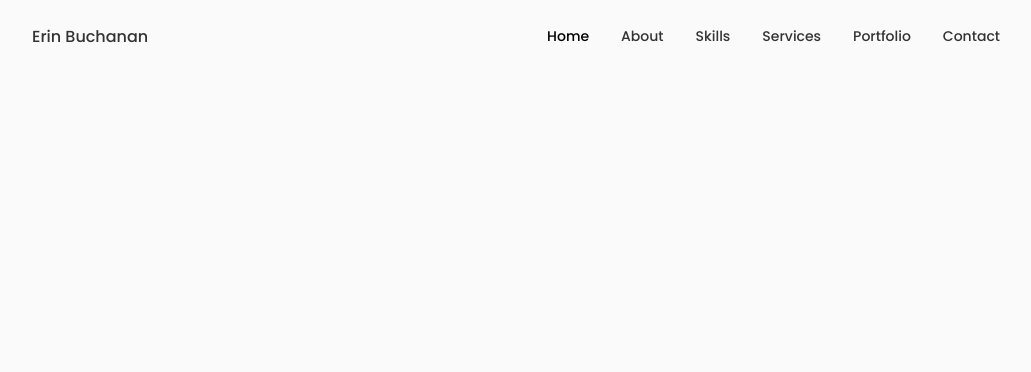
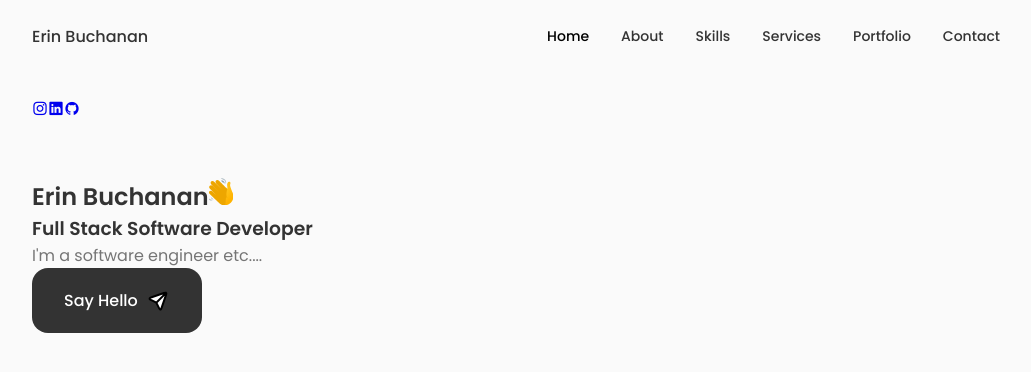
Before and after one commit to erinkyle15/Erin-Buchanan-Portfolio, a React (Create React App) app: page / in a window 1280 px wide. Shown: the top 372 px of the page, without its empty margins (124-1155 px from the left). Built offline with nearby package versions, Linux system fonts and the light colour scheme.

Commit message:
svg
add graphics

```diff
--- a/src/App.js
+++ b/src/App.js
@@ -1,11 +1,16 @@
 import React from 'react'
 import "./App.css";
 import Header from './components/header/Header';
+import Home from './components/home/Home';
 
 const App = () => {
   return (
     <>
       <Header />
+
+      <main className='main'>
+      <Home />
+      </main>
     </>
   )
 }
--- /dev/null
+++ b/src/components/home/Data.jsx
@@ -0,0 +1,113 @@
+import React from 'react'
+
+const Data = () => {
+  return (
+    <div className="home__data">
+        <h1 className="home__title">Erin Buchanan
+            <svg
+                width="24px"
+                height="36px"
+                viewBox="14 0 100 80"
+                fill="none"
+                xmlns="http://www.w3.org/2000/svg"
+                class="home__hand">
+                <radialGradient id="IconifyId17ecdb2904d178eab21437" cx="-779.868" cy="686.689" r="91.008"
+                    gradientTransform="scale(1 -1) rotate(45 506.867 1318.897)" gradientUnits="userSpaceOnUse">
+                    <stop offset=".353" stop-color="#ffca28"></stop>
+                    <stop offset=".872" stop-color="#ffb300"></stop>
+                </radialGradient>
+                <path
+                    d="M59.53 107.44c-3.95-3.17-40.63-38.84-41.04-39.23c-1.62-1.62-2.64-3.3-2.92-4.84c-.29-1.6.2-3
+                    1.5-4.3c1.21-1.21 2.69-1.85 4.28-1.85c1.94 0 3.93.92 5.59 2.59l16.63 15.98c.29.28.67.42 1.04.42a1.494
+                    1.494 0 0 0 1.07-2.54L19.13 46.25c-2.66-2.66-3.91-6.73-.75-9.89c1.21-1.21 2.69-1.85 4.28-1.85c1.94 0 3.93.92
+                    5.59 2.59l27.16 26.48c.29.28.67.43 1.05.43s.77-.15 1.06-.44c.58-.58.59-1.52.01-2.11L24.91
+                    28.02c-1.51-1.51-2.42-3.32-2.58-5.08c-.15-1.79.48-3.45 1.83-4.8c1.21-1.21 2.69-1.85 4.28-1.85c1.94 0
+                    3.93.92 5.59 2.58L67.3 51.31c.29.28.67.43 1.05.43s.77-.15 1.06-.44c.58-.58.59-1.52.01-2.11L45.26
+                    24.36c-1.52-1.52-2.43-3.32-2.58-5.08c-.15-1.79.48-3.45 1.83-4.8c1.21-1.21 2.69-1.85 4.28-1.85c1.94
+                    0 3.93.92 5.59 2.59c8.86 8.7 31.99 31.45 32.77 32.29c2.97 2.05 3.57-1.05 3.72-3.06c.17-2.34-2.51-10.51-.95-17.86c2.62-9.77
+                    10.17-8.17 10.34-8.09c4.14 1.94 3.35 4.84 1.88 10.67l-.15 1.15c-1.54 7.62 9.04 30.2 9.82 31.89c4.15 9.08 8.93 27.49-6.9
+                    43.32c-17.35 17.35-38.83 8.46-45.38 1.91z"
+                    fill="url(#IconifyId17ecdb2904d178eab21437)">
+                </path>
+                <path
+                    d="M81.79 117.18c-10.64 0-19.69-5.09-23.26-8.62c-3.21-2.62-23.47-22.18-39.97-38.19c-.67-.65-1.06-1.02-1.1-1.07c-1.87
+                    -1.87-3.03-3.82-3.36-5.66c-.38-2.09.27-3.98 1.91-5.63c1.5-1.5 3.34-2.29 5.34-2.29c2.35 0 4.71 1.08 6.65 3.03l16.61
+                    15.96l-26.56-27.42c-3.06-3.06-4.6-8.13-.73-11.99c1.5-1.5 3.34-2.29 5.34-2.29c2.35 0 4.71 1.08 6.65 3.03L56.45 62.5L23.84
+                    29.07c-1.74-1.74-2.81-3.87-3-5.99c-.19-2.26.59-4.33 2.26-6c1.5-1.5 3.34-2.29 5.34-2.29c2.34 0 4.7 1.07 6.65 3.02l33.26
+                    32.43l-24.16-24.83c-1.75-1.75-2.82-3.88-3-6c-.19-2.25.59-4.32 2.26-5.99c1.5-1.5 3.34-2.29 5.34-2.29c2.35 0 4.71 1.08
+                    6.65 3.03l7.21 7.07c12.85 12.6 23.59 23.15 24.74 24.33c.56.45 1.29.62 1.6.47c.2-.1.42-.56.38-1.53c-.06-1.7-.3-3.81-.55-6.04c-
+                    .5-4.48-1.02-9.12-.37-12.18c1.42-5.31 4.21-7.56 6.29-8.53c2.86-1.32 5.63-.86 6.16-.61c5.2 2.44 4.17 6.52 2.75 12.18l-.03.14l-.16
+                    1.17c-1.04 5.12 4.3 19.27 9.64 30.8l.08.16c3.57 7.8 10 27.81-7.2 45.01c-7.91 7.89-16.47 10.58-24.19 10.58zM21.35 58.72c-1.18
+                    0-2.3.49-3.22 1.41c-.95.95-1.28 1.87-1.08 2.97c.22 1.21 1.11 2.65 2.5 4.05c.01.01.41.4 1.1 1.06c23.42 22.73 37.56 36.24 39.82
+                    38.06l.12.11c5.52 5.52 26.03 15.32 43.26-1.91c15.87-15.87 9.9-34.4 6.59-41.64l-.07-.15c-3.44-7.42-11.26-25.42-9.87-32.6l.23-1.5c1.54-6.12
+                    1.63-7.4-.98-8.66c-.77-.14-6.29-.81-8.4 7.06c-.53 2.51-.02 7.1.43 11.15c.26 2.29.5 4.46.56 6.27c.1 2.85-1.25 3.94-2.07
+                    4.34c-1.67.81-3.66.12-4.9-.92l-.13-.12c-.61-.66-15.12-14.89-24.72-24.31L53.3 16.3c-2.46-2.47-5.63-2.88-7.76-.75c-1.04 1.04-1.51
+                    2.26-1.4 3.61c.12 1.41.88 2.88 2.15 4.15L70.5 48.14a3.012 3.012 0 0 1-.02 4.22c-1.11 1.11-3.07 1.13-4.21.03L32.98 19.
+                    94c-2.46-2.46-5.64-2.87-7.76-.74c-1.04 1.04-1.51 2.26-1.4 3.61c.13 1.41.89 2.89 2.15 4.14L58.6 60.41c1.15 1.16 1.14 3.06-.02
+                    4.22c-1.11 1.11-3.07 1.13-4.21.03L27.2 38.17c-2.46-2.48-5.64-2.88-7.76-.75c-2.59 2.59-1.21 5.8.75 7.77l26.57 27.44a2.988 2.988
+                    0 0 1-.03 4.2c-1.12 1.12-3.06 1.13-4.2.04L25.9 60.89c-1.4-1.41-3.01-2.17-4.55-2.17z"
+                    fill="#eda600">
+                </path>
+                <path
+                    d="M84.76 46.54c-5.49 11.21-4.78 26.9 3.46 39.49c.93 1.7 2.52.87 1.71-.88c-9.95-21.29.48-36.63.48-36.63l-5.65-1.98z"
+                    fill="#eda600">
+                </path>
+                <g>
+                    <path
+                        d="M63.17 4.5c3.02-.79 6.24-.72 9.37.01c3.11.75 6.22 2.33 8.53 4.91c2.26 2.56 3.65 5.67 4.12 8.93c.44 3.23.03
+                        6.56-1.5 9.32c-.18-3.1-.72-5.95-1.63-8.58c-.47-1.31-1.02-2.56-1.69-3.74c-.66-1.17-1.44-2.33-2.27-3.28c-1.69-1.95-3.
+                        98-3.47-6.55-4.65c-2.58-1.22-5.39-2.12-8.38-2.92z"
+                        fill="#b0bec5">
+                    </path>
+                    <path
+                        d="M64 13.98c1.67-1.06 3.76-1.28 5.73-.93c1.99.35 3.89 1.34 5.39 2.71c1.49 1.39 2.55 3.14 3.21 4.96c.32.91.48
+                        1.87.63 2.8c.05.96.05 1.92-.1 2.88c-.69-.73-1.23-1.46-1.74-2.17c-.59-.67-1.05-1.38-1.58-2.03c-1.04-1.29-2.05-2.46-3
+                        .14-3.5c-1.12-1.01-2.3-1.9-3.67-2.67c-1.36-.79-2.89-1.45-4.73-2.05z"
+                        fill="#90a4ae">
+                    </path>
+                </g>
+                <g>
+                    <path
+                        d="M6.83 77.34c1.41 2.76 2.88 5.32 4.59 7.58c1.7 2.26 3.65 4.18 5.92 5.43c1.1.61 2.41 1.14 3.69 1.54c1.29.41
+                        2.63.69 4.01.88c2.76.34 5.66.28 8.73-.19c-2.38 2.07-5.56 3.17-8.8 3.41c-3.28.22-6.61-.49-9.59-2.17c-3-1.71-5.2-4.43-
+                        6.58-7.32c-1.38-2.91-2.12-6.04-1.97-9.16z"
+                        fill="#b0bec5">
+                    </path>
+                    <path
+                        d="M16.28 76.17c.97 1.68 1.93 3.03 2.98 4.21c1.04 1.18 2.16 2.15 3.38 3.03c1.24.85 2.6 1.6 4.08 2.35c.74.38
+                        1.53.68 2.31 1.12c.81.35 1.63.72 2.49 1.25c-.91.34-1.84.54-2.79.69c-.94.04-1.91.09-2.87-.04c-1.92-.26-3.84-.
+                        93-5.52-2.1c-1.65-1.19-3.02-2.84-3.77-4.71c-.76-1.86-.98-3.94-.29-5.8z"
+                        fill="#90a4ae">
+                    </path>
+                </g>
+            </svg>
+        </h1>
+        <h3 className="home__subtitle">Full Stack Software Developer</h3>
+        <p className="home__desc">
+            I'm a software engineer etc....
+        </p>
+        <a href="#contact" className="button button--flex">
+            Say Hello
+            <svg class="button__icon"
+            width="24"
+            height="24"
+            viewBox="0 0 24 24"
+            fill="var(--container-color)"
+            xmlns="http://www.w3.org/2000/svg">
+                <path
+                d="M10.3009 13.6949L20.102 3.89742M10.5795 14.1355L12.8019 18.5804C13.339 19.6545 13.6075 20.1916
+                13.9458 20.3356C14.2394 20.4606 14.575 20.4379 14.8492 20.2747C15.1651 20.0866 15.3591 19.5183 15.7472
+                18.3818L19.9463 6.08434C20.2845 5.09409 20.4535 4.59896 20.3378 4.27142C20.2371 3.98648 20.013 3.76234
+                19.7281 3.66167C19.4005 3.54595 18.9054 3.71502 17.9151 4.05315L5.61763 8.2523C4.48114 8.64037 3.91289
+                8.83441 3.72478 9.15032C3.56153 9.42447 3.53891 9.76007 3.66389 10.0536C3.80791 10.3919 4.34498 10.6605
+                5.41912 11.1975L9.86397 13.42C10.041 13.5085 10.1295 13.5527 10.2061 13.6118C10.2742 13.6643 10.3352 13.7253
+                10.3876 13.7933C10.4468 13.87 10.491 13.9585 10.5795 14.1355Z"
+                stroke="#000000" stroke-width="2" stroke-linecap="round" stroke-linejoin="round" fill="var(--container-color)"
+                ></path>
+            </svg>
+        </a>
+    </div>
+  )
+}
+
+export default Data
--- /dev/null
+++ b/src/components/home/Home.jsx
@@ -0,0 +1,22 @@
+import React from 'react';
+import "./home.css";
+import Social from './Social';
+import Data from './Data';
+
+const home = () => {
+  return (
+    <section className="home section" id="home">
+      <div className="home__container container grid">
+        <div className="home__content grid">
+          <Social />
+
+          <div className="home__img"></div>
+
+          <Data />
+        </div>
+      </div>
+    </section>
+  )
+}
+
+export default home
--- /dev/null
+++ b/src/components/home/Social.jsx
@@ -0,0 +1,21 @@
+import React from 'react'
+
+const Social = () => {
+  return (
+    <div className="home__social">
+        <a href="https://www.instagram.com/erinn.buchanann" className="home__social-icon" target="_blank">
+        <i class="uil uil-instagram"></i>
+        </a>
+
+        <a href="LinkedIn" className="home__social-icon" target="_blank">
+        <i class="uil uil-linkedin"></i>
+        </a>
+
+        <a href="https://github.com/erinkyle15" className="home__social-icon" target="_blank">
+        <i class="uil uil-github"></i>
+        </a>
+    </div>
+  )
+}
+
+export default Social
```
Also changed, not shown: src/assets/hand.svg (added), src/assets/send.svg (added), src/components/home/home.css (added).
